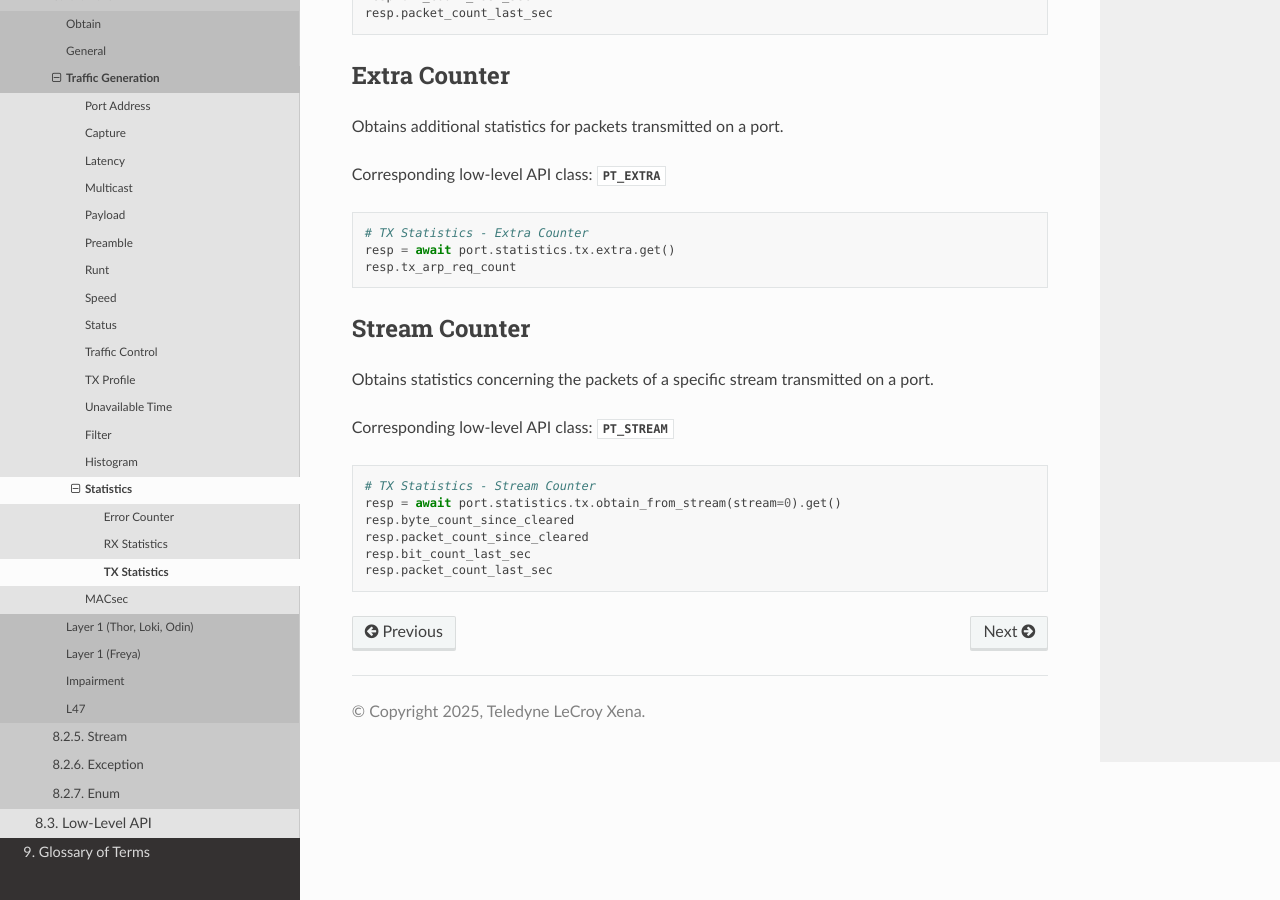
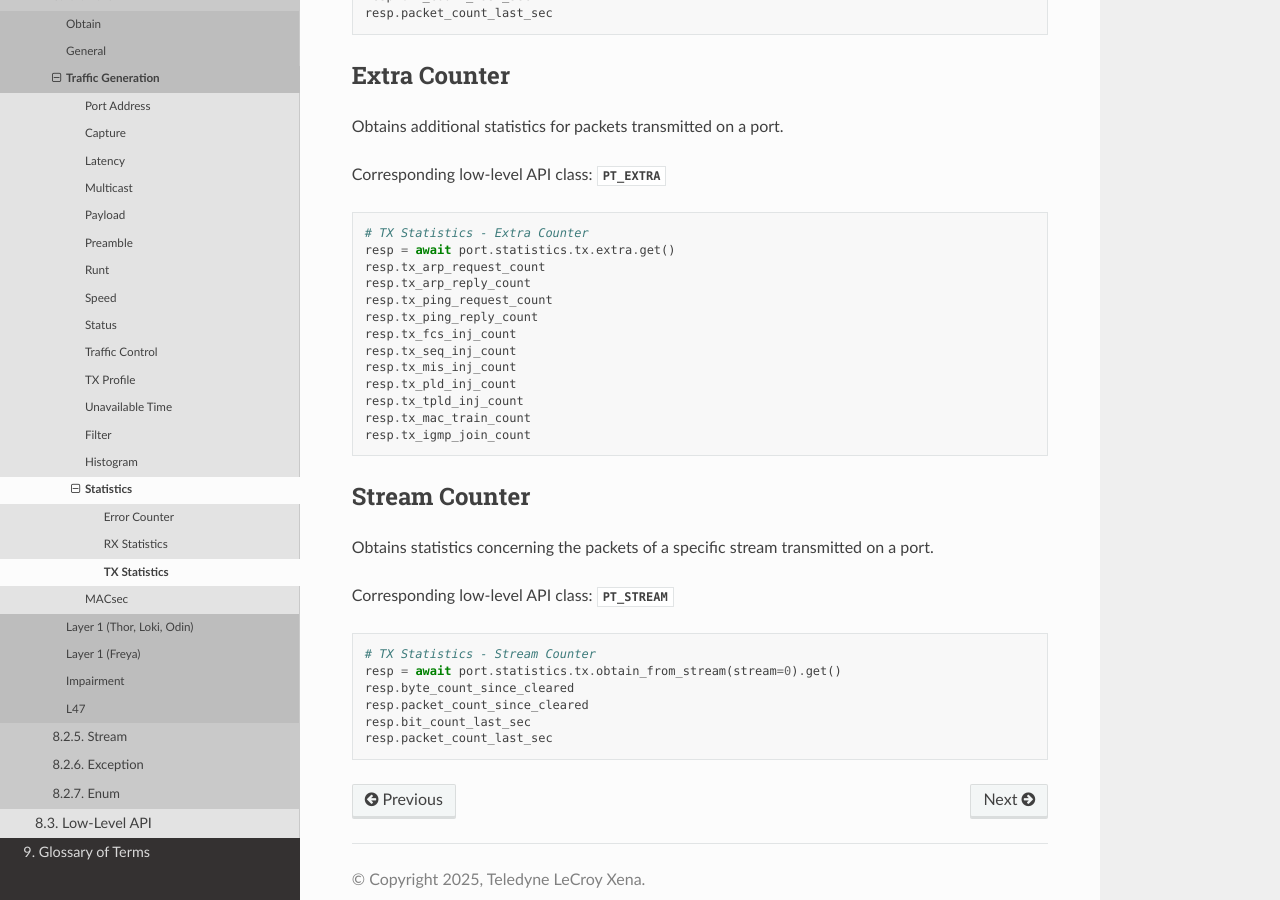
Before and after one commit to xenanetworks/tdl-xoa-driver, a Sphinx documentation site: the page built from docs/source/api_ref/hli/port/tg/statistics/tx.rst, in a window 1280 px wide and 900 px high, scrolled down 969 px. Built offline with Sphinx 7.4.7 and the Read the Docs theme 3.1.0, drawn with Linux system fonts in a browser that asks for light colours.

Commit message:
Update api ref for PT_EXTRA

```diff
--- a/docs/source/api_ref/hli/port/tg/statistics/tx.rst
+++ b/docs/source/api_ref/hli/port/tg/statistics/tx.rst
@@ -57,7 +57,17 @@ Corresponding low-level API class: :class:`~xoa_driver.internals.commands.pt_com
 
     # TX Statistics - Extra Counter
     resp = await port.statistics.tx.extra.get()
-    resp.tx_arp_req_count
+    resp.tx_arp_request_count
+    resp.tx_arp_reply_count
+    resp.tx_ping_request_count
+    resp.tx_ping_reply_count
+    resp.tx_fcs_inj_count
+    resp.tx_seq_inj_count
+    resp.tx_mis_inj_count
+    resp.tx_pld_inj_count
+    resp.tx_tpld_inj_count
+    resp.tx_mac_train_count
+    resp.tx_igmp_join_count
 
 
 Stream Counter
```
